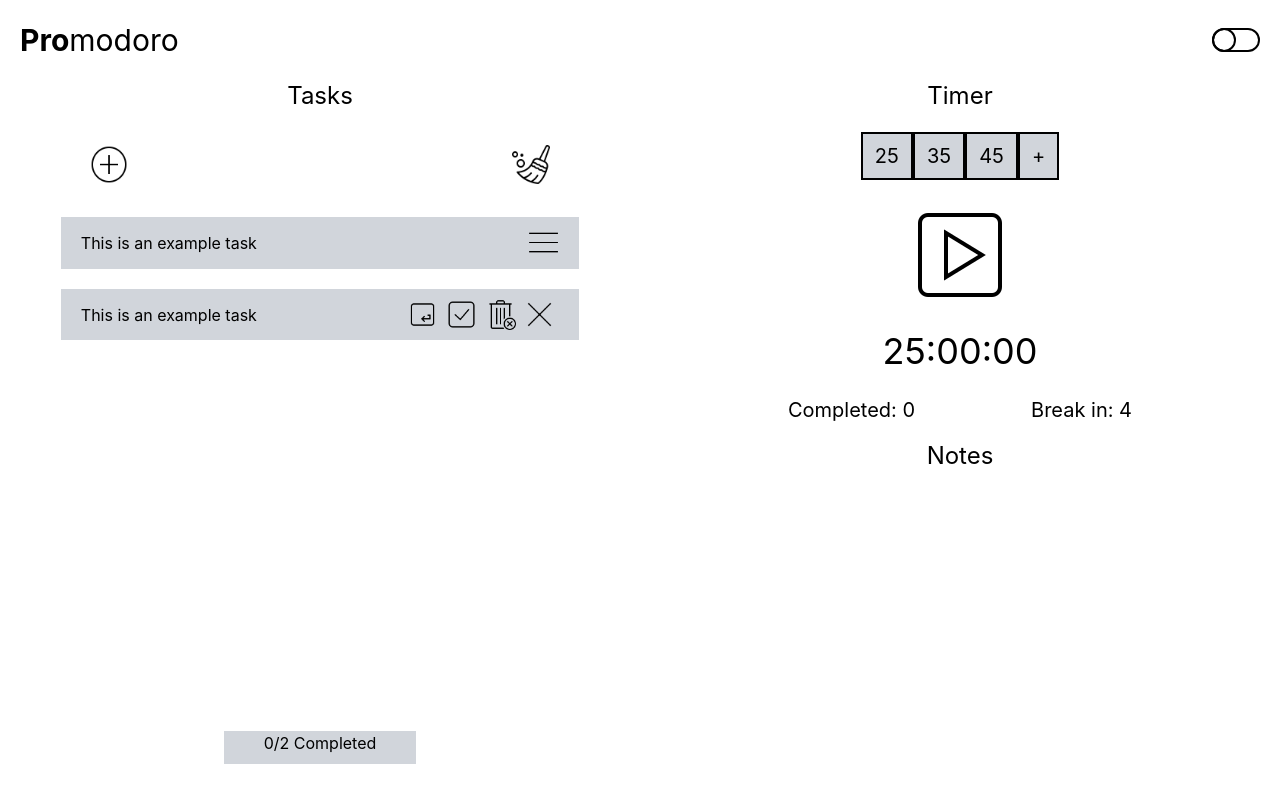
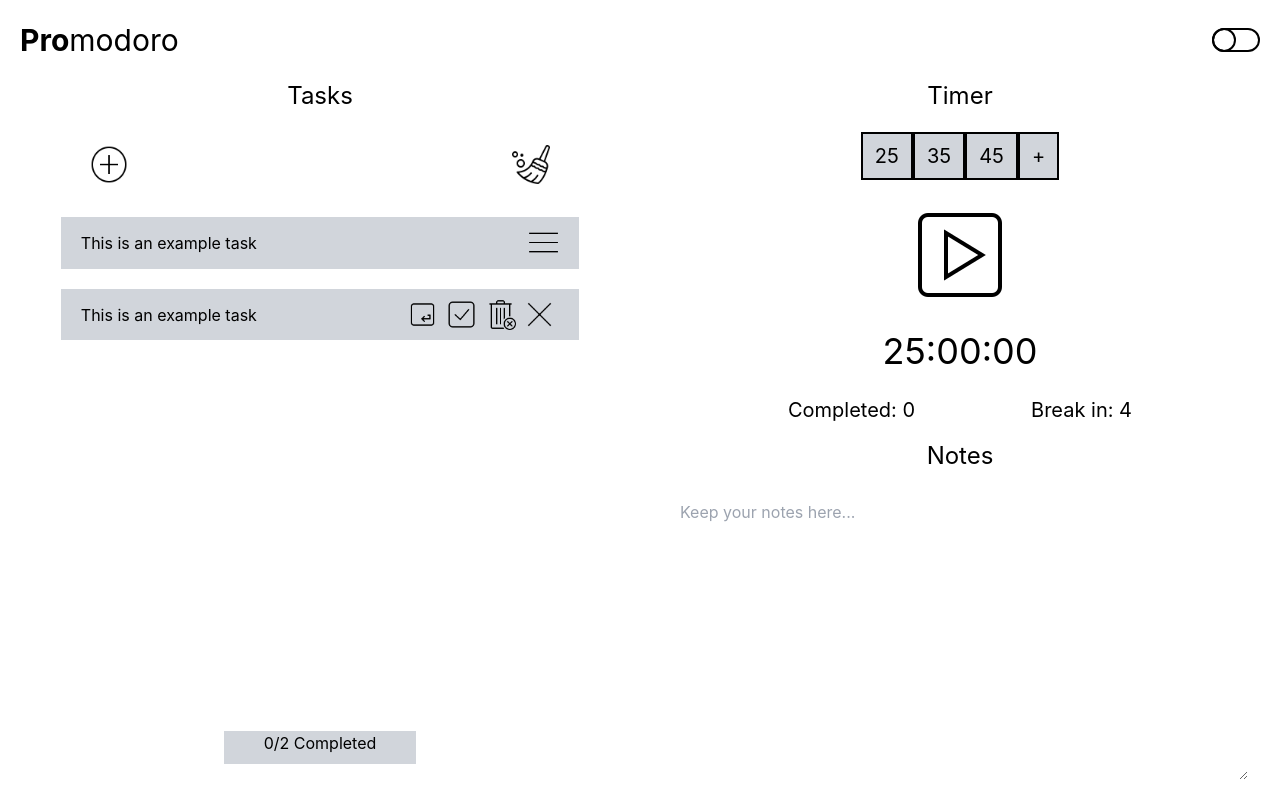
Before and after one commit to kalecodes/promodoro, a React (Create React App) app: page / in a window 1280 px wide. Built offline with nearby package versions, Linux system fonts and the light colour scheme; a web font is replaced by a local one.

Commit message:
notes area

```diff
--- a/src/components/Notes/index.js
+++ b/src/components/Notes/index.js
@@ -5,9 +5,9 @@ function Notes() {
     <div className="h-1/2 flex flex-col">
       <div className="text-2xl">Notes</div>
       <div className="w-9/10 h-4/5 m-auto">
-        <div className="">
+        <textarea placeholder="Keep your notes here..." className="w-full h-full p-2">
 
-        </div>
+        </textarea>
       </div>
     </div>
 
```
